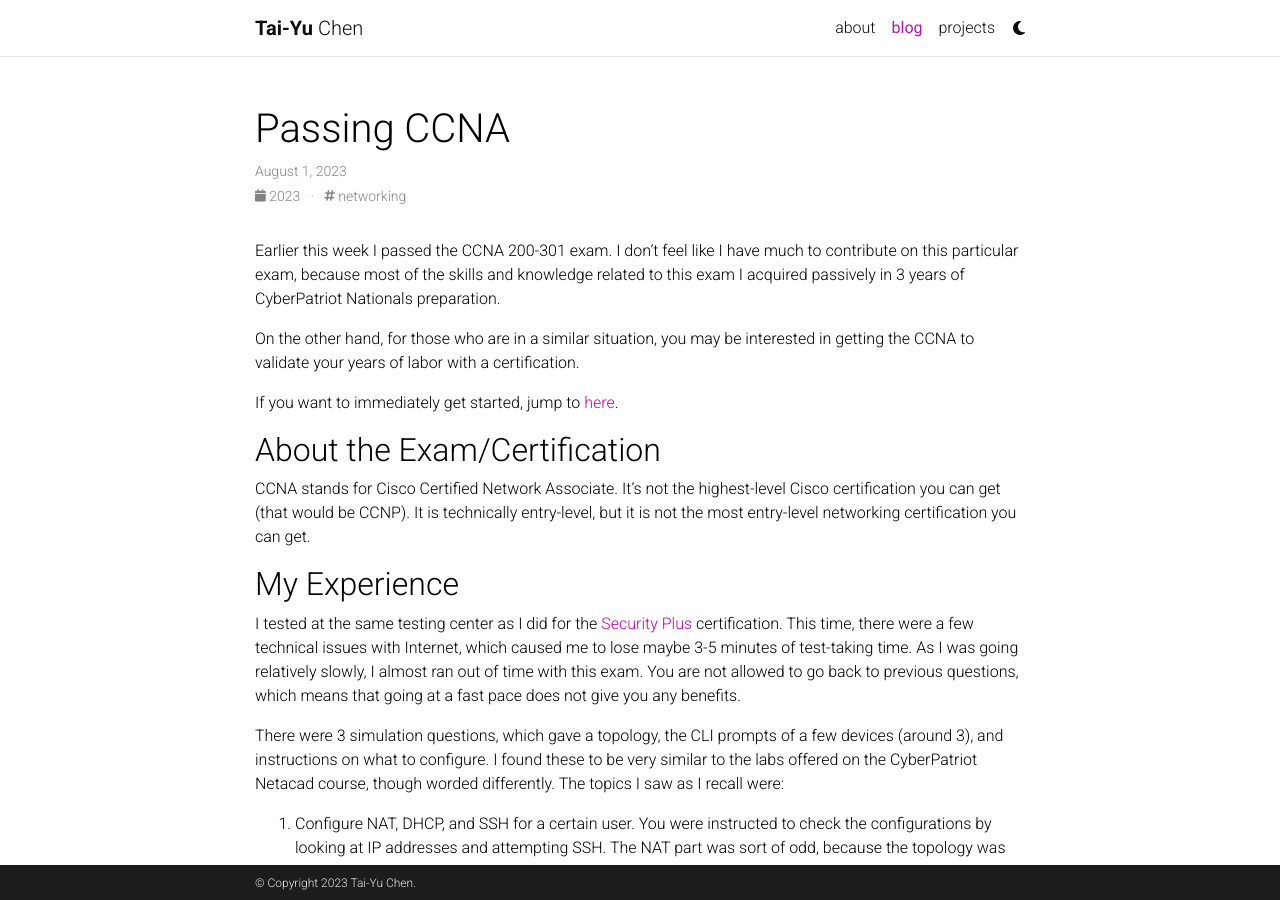
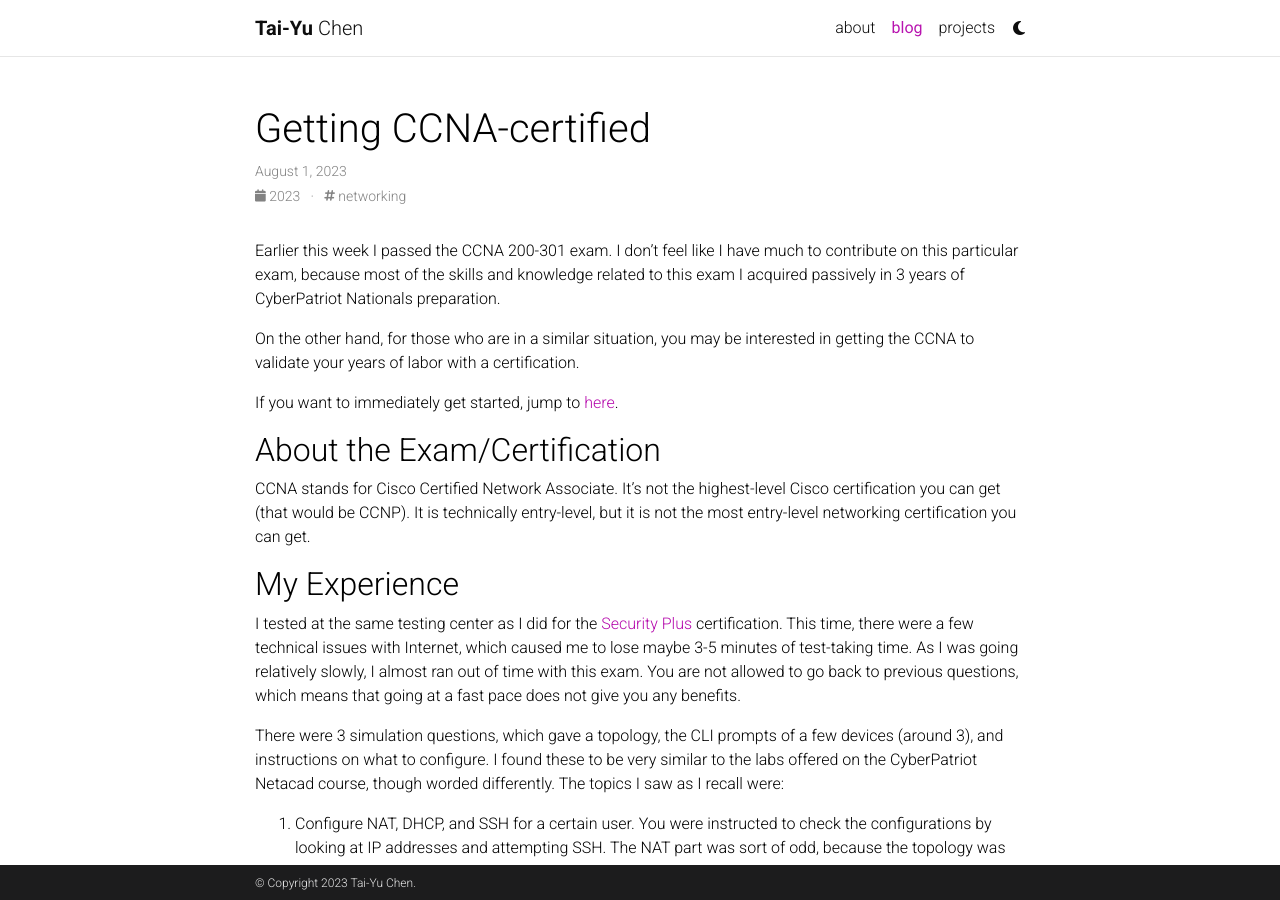
Before and after one commit to utahorange/utahorange.github.io, a Jekyll site: the page built from _posts/2023-8-1-ccna.md, in a window 1280 px wide and 900 px high. Built offline with Jekyll 4.4.1, drawn with Linux system fonts in a browser that asks for light colours; comment, search, counter and statistics services are not loaded; a style sheet for code colours, icons or effects is not loaded.

Commit message:
changed ccna article title

```diff
--- a/_posts/2023-8-1-ccna.md
+++ b/_posts/2023-8-1-ccna.md
@@ -1,6 +1,6 @@
 ---
 layout: post
-title: Passing CCNA
+title: Getting CCNA-certified
 date: 2023-8-1 15:00:00
 description:
 tags: networking
```
